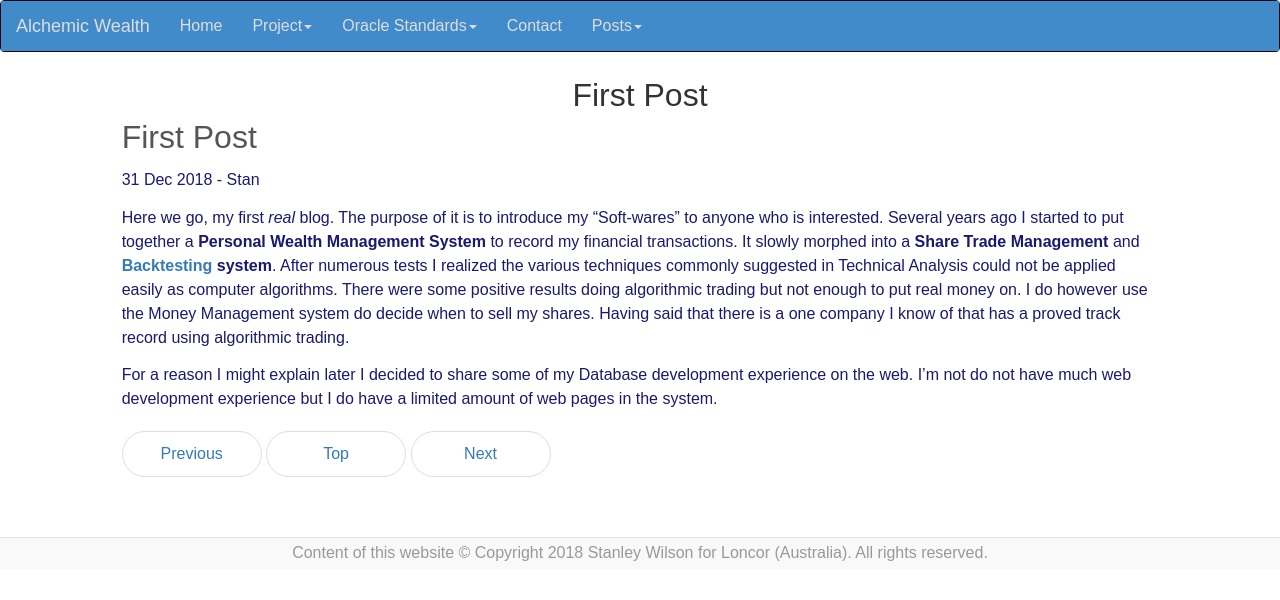
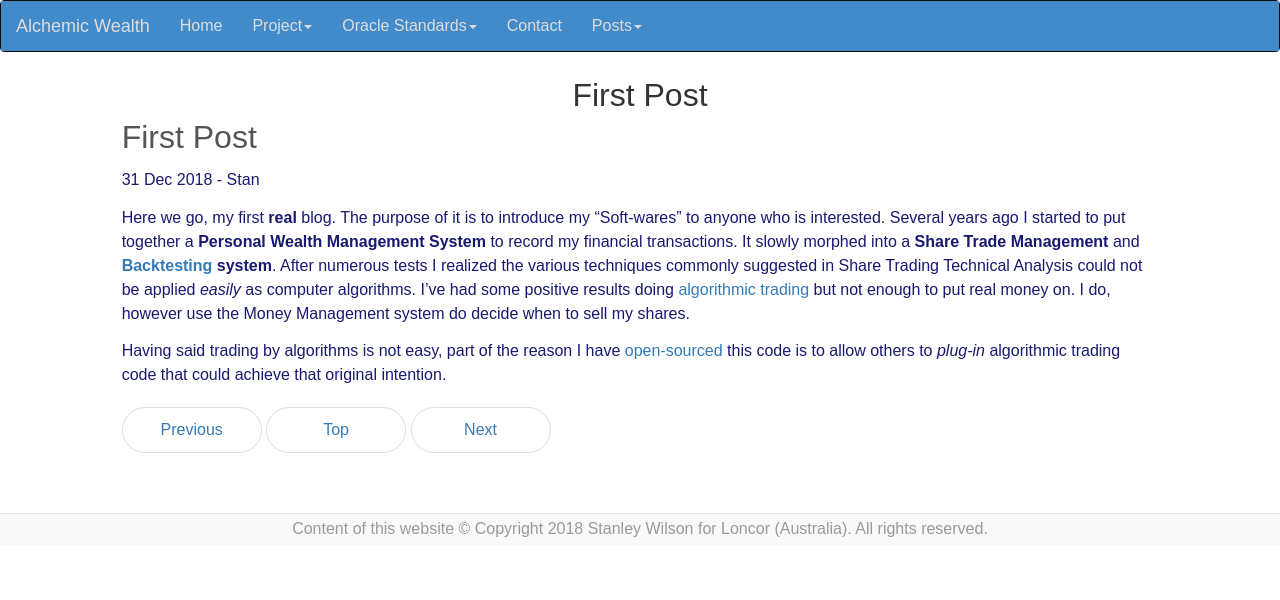
Before and after one commit to Loncor/alchemic-wealth, a Jekyll site: the page built from docs/_posts/2018-12-31-first-post.md, in a window 1280 px wide. Shown: the top 600 px of the page. Built offline with Jekyll 4.4.1, drawn with Linux system fonts in a browser that asks for light colours; nearby versions of some CDN libraries.

Commit message:
Alter first post and icon

```diff
--- a/docs/_posts/2018-12-31-first-post.md
+++ b/docs/_posts/2018-12-31-first-post.md
@@ -2,6 +2,6 @@
 layout: post
 author: Stan
 ---
-Here we go, my first _real_ blog. The purpose of it is to introduce my "Soft-wares" to anyone who is interested. Several years ago  I started to put together a **Personal Wealth Management System** to record my financial transactions. It slowly morphed into a **Share Trade Management** and **[Backtesting](https://en.wikipedia.org/wiki/Backtesting) system**. After numerous tests I realized the various techniques commonly suggested in Technical Analysis could not be applied easily as computer algorithms. There were some positive results doing algorithmic trading but not enough to put real money on. I do however use the Money Management system do decide when to sell my shares. Having said that there is a one company I know of that has a proved track record using algorithmic trading.
+Here we go, my first **real** blog. The purpose of it is to introduce my "Soft-wares" to anyone who is interested. Several years ago  I started to put together a **Personal Wealth Management System** to record my financial transactions. It slowly morphed into a **Share Trade Management** and **[Backtesting](https://en.wikipedia.org/wiki/Backtesting) system**. After numerous tests I realized the various techniques commonly suggested in Share Trading Technical Analysis could not be applied *easily* as computer algorithms. I've had some positive results doing [algorithmic trading](https://en.wikipedia.org/wiki/Automated_trading_system) but not enough to put real money on. I do, however use the Money Management system do decide when to sell my shares.
 
-For a reason I might explain later I decided to share some of my Database development experience on the web. I'm not do not have much web development experience but I do have a limited amount of web pages in the system.
+Having said trading by algorithms is not easy, part of the reason I have [open-sourced](https://en.wikipedia.org/wiki/Open-source_software) this code is to allow others to *plug-in* algorithmic trading code that could achieve that original intention.
```
Also changed, not shown: docs/favicon.ico.
